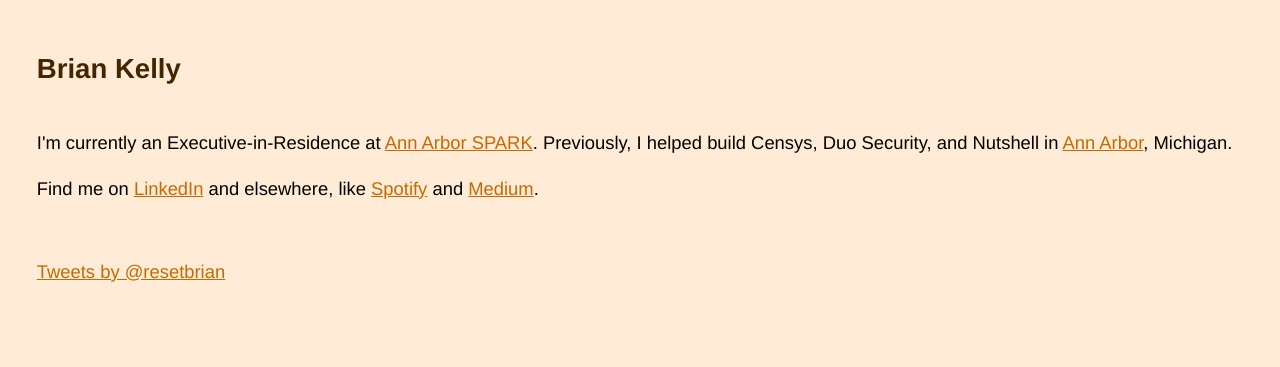
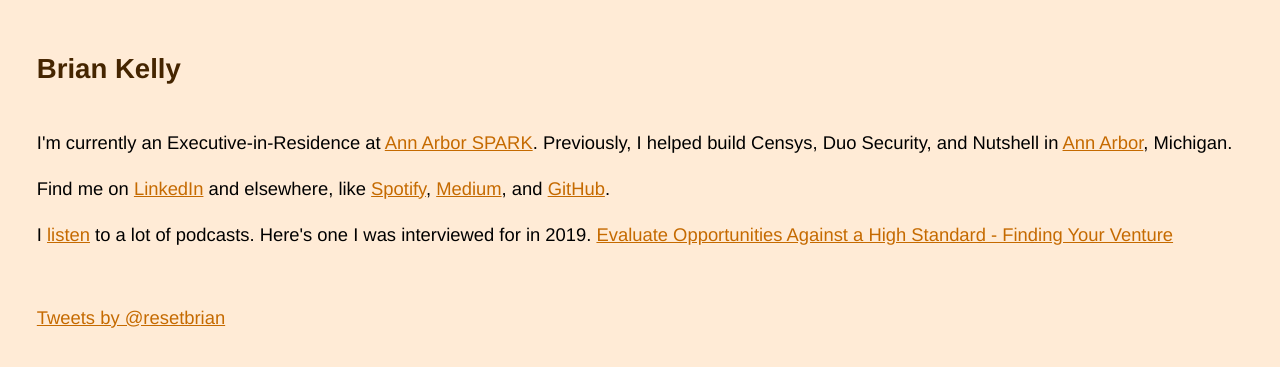
Before and after one commit to briankelly/briankelly.github.io, a Jekyll site: the page built from index.html, in a window 1280 px wide. Shown: the top 367 px of the page. Built offline with Jekyll 4.4.1, drawn with Linux system fonts in a browser that asks for light colours; comment, search, counter and statistics services are not loaded.

Commit message:
add github and podcast interview

```diff
--- a/index.html
+++ b/index.html
@@ -5,5 +5,6 @@
 
     <div id="home">
       <p>I'm currently an Executive-in-Residence at <a href="https://annarborusa.org/news/from-job-seeker-to-co-founder-reflecting-on-ann-arbors-entrepreneurial-ecosystem/" onclick="trackOutboundLink('https://annarborusa.org/news/from-job-seeker-to-co-founder-reflecting-on-ann-arbors-entrepreneurial-ecosystem/'); return false;">Ann Arbor SPARK</a>. Previously, I helped build Censys, Duo Security, and Nutshell in <a href="http://madeina2.com/" onclick="trackOutboundLink('http://madeina2.com'); return false;">Ann Arbor</a>, Michigan.</p>
-      <p>Find me on <a href="https://www.linkedin.com/in/bckelly" onclick="trackOutboundLink('https://www.linkedin.com/in/bckelly'); return false;">LinkedIn</a> and elsewhere, like <a href="https://play.spotify.com/user/y2bk/playlist/6p1qQaykbzbnmbFmBEe0aS"  onclick="trackOutboundLink('https://play.spotify.com/user/y2bk/playlist/6p1qQaykbzbnmbFmBEe0aS'); return false;">Spotify</a> and <a href="https://medium.com/@bkelly" onclick="trackOutboundLink('https://medium.com/@bkelly'); return false;">Medium</a>.
+      <p>Find me on <a href="https://www.linkedin.com/in/bckelly" onclick="trackOutboundLink('https://www.linkedin.com/in/bckelly'); return false;">LinkedIn</a> and elsewhere, like <a href="https://play.spotify.com/user/y2bk/playlist/6p1qQaykbzbnmbFmBEe0aS"  onclick="trackOutboundLink('https://play.spotify.com/user/y2bk/playlist/6p1qQaykbzbnmbFmBEe0aS'); return false;">Spotify</a>, <a href="https://medium.com/@bkelly" onclick="trackOutboundLink('https://medium.com/@bkelly'); return false;">Medium</a>, and <a href="https://github.com/briankelly" onclick="trackOutboundLink('https://github.com/briankelly'); return false;">GitHub</a>.</p>
+      <p>I <a href="https://www.breaker.audio/u/bk" onclick="trackOutboundLink('https://www.breaker.audio/u/bk'); return false;">listen</a> to a lot of podcasts. Here's one I was interviewed for in 2019. <a href="https://findingyourventure.com/evaluate-opportunities-against-a-high-standard-brian-kelly/" onclick="trackOutboundLink('https://findingyourventure.com/evaluate-opportunities-against-a-high-standard-brian-kelly/'); return false;">Evaluate Opportunities Against a High Standard - Finding Your Venture</a>
     </div>
```
